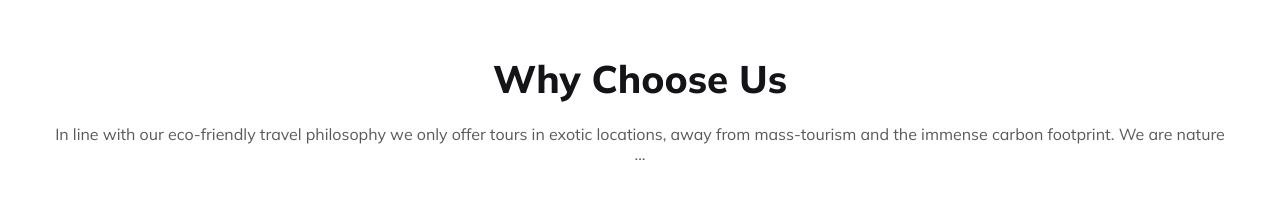
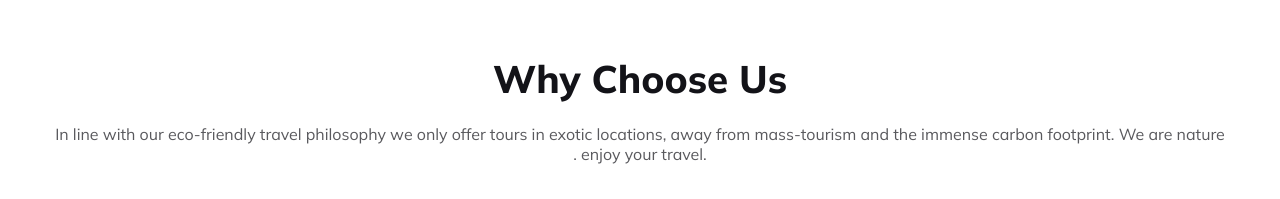
Before and after one commit to Raihan2004/Assignment-2-Luxury-Travel, a plain HTML site: page index.html in a window 1280 px wide. Shown: the part 2820-3019 px from the top of the page. Drawn offline with Linux system fonts and the light colour scheme.

Commit message:
project done

```diff
--- a/index.html
+++ b/index.html
@@ -117,7 +117,7 @@
           <section class="choice-container container">
              <div class="common-section-content">
                 <h1 class="common-section-title">Why Choose Us</h1>
-                <p class="common-section-description">In line with our eco-friendly travel philosophy we only offer tours in exotic locations, away from mass-tourism and the immense carbon footprint. We are nature ...</p>
+                <p class="common-section-description">In line with our eco-friendly travel philosophy we only offer tours in exotic locations, away from mass-tourism and the immense carbon footprint. We are nature . enjoy your travel. </p>
              </div>
              <div class="hotel-container flex">
                 <div class="first-container">
```
